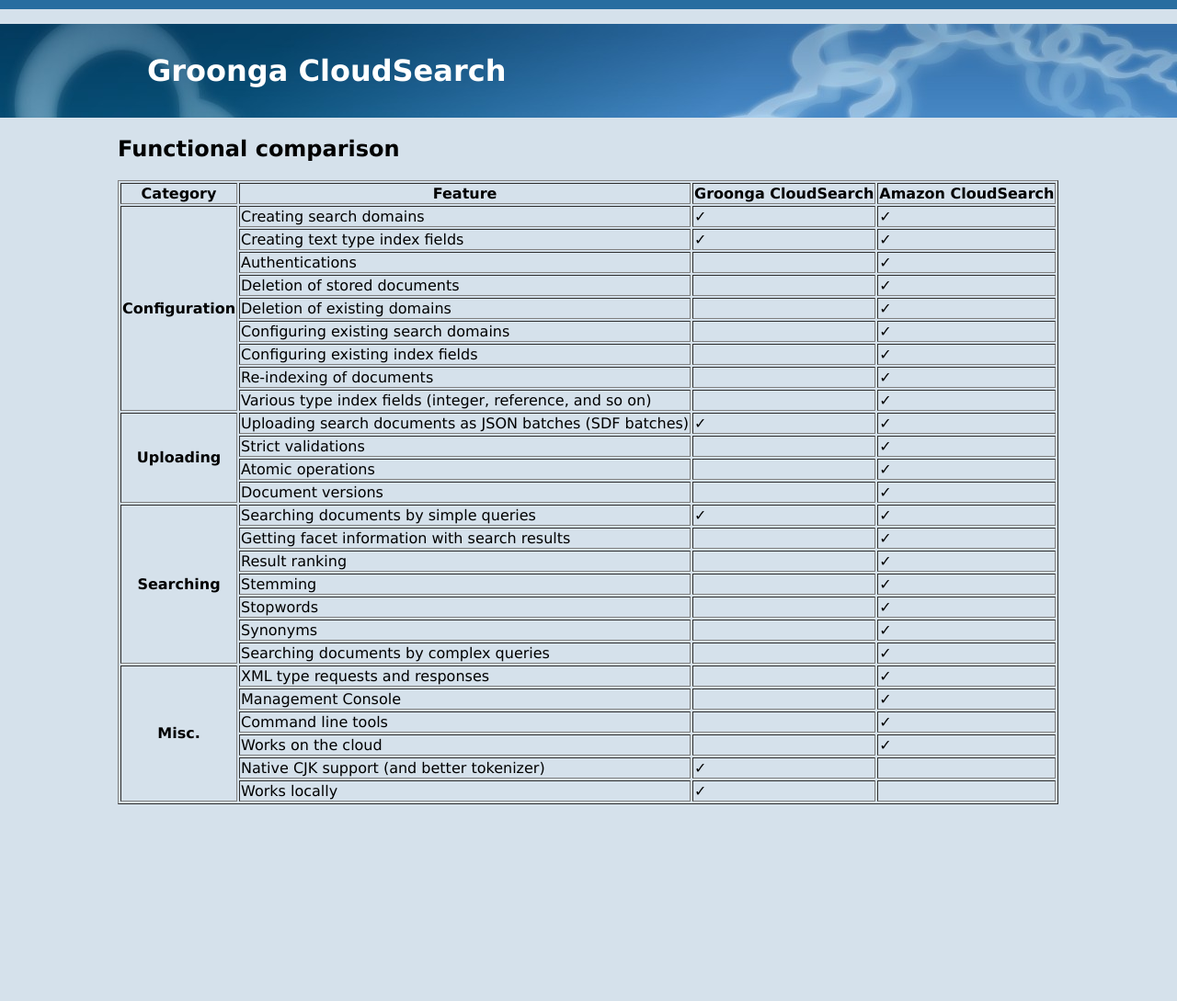
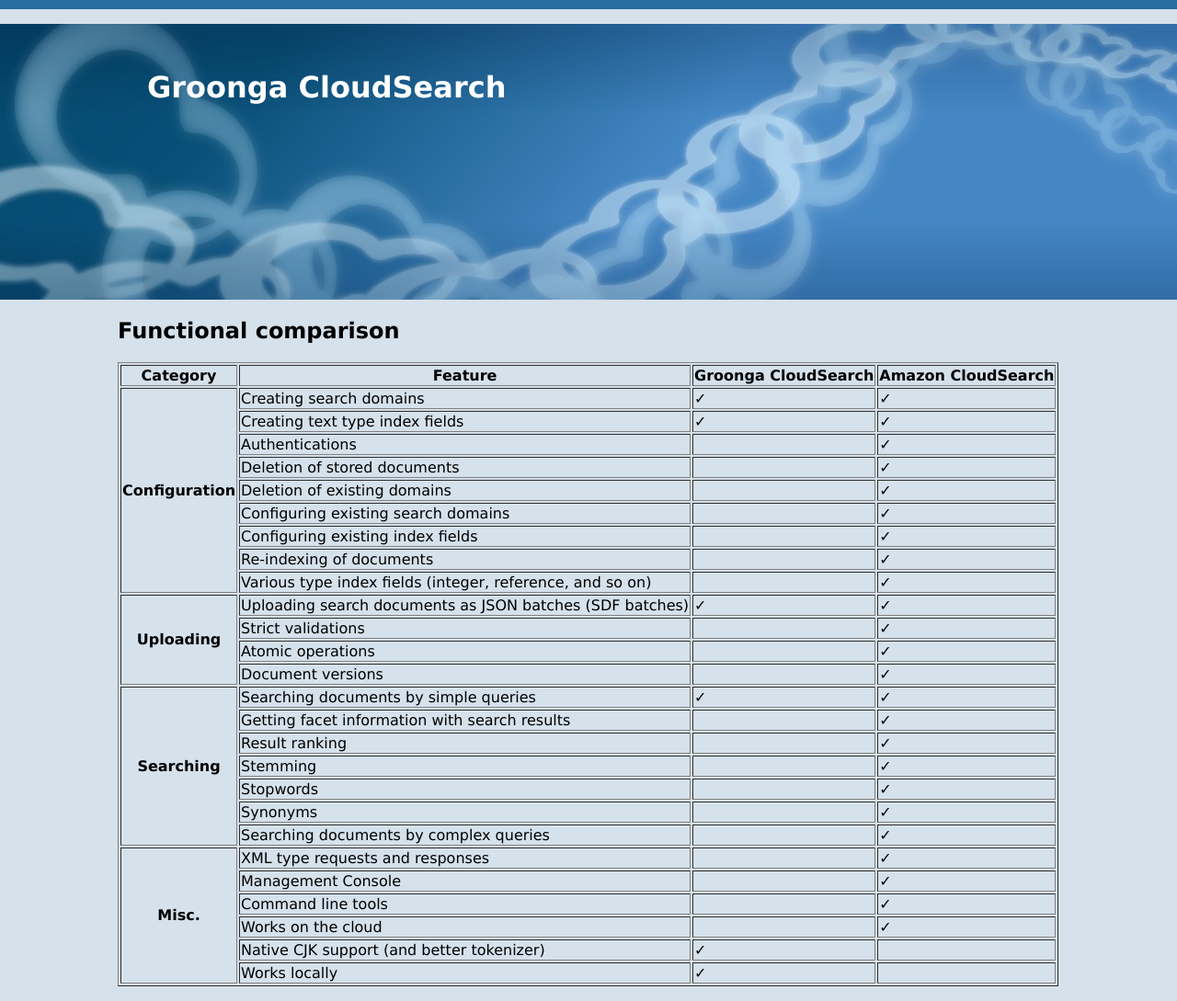
Before and after one commit to groonga/gcs.groonga.org, a Jekyll site: the page built from index.md, in a window 1280 px wide. Shown: the whole page at 92% size. Built offline with Jekyll 4.4.1, drawn with Linux system fonts in a browser that asks for light colours; before the commit the page ends 900 px from its top, so only the background shows below that.

Commit message:
Enlarge header area on the home page

```diff
--- a/_layouts/default.html
+++ b/_layouts/default.html
@@ -4,7 +4,7 @@
     <title>{% if page.title %}{{ page.title }} | {% endif %}{{ site.title }}</title>
     <link href="/stylesheets/screen.css" media="screen" rel="stylesheet" type="text/css" />
   </head>
-  <body>
+  <body{% if page.id %} id="page-{{ page.id }}"{% endif %}>
     <h1><a href="/">Groonga CloudSearch</a></h1>
     {{ content }}
   </body>
--- a/stylesheets/screen.css
+++ b/stylesheets/screen.css
@@ -22,3 +22,9 @@
   color: white;
   text-decoration: none;
 }
+
+body#page-home h1 {
+  height: 200px;
+  padding-bottom: 50px;
+  padding-top: 50px;
+}
```
Also changed, not shown: index.md (+1 -0 lines).
